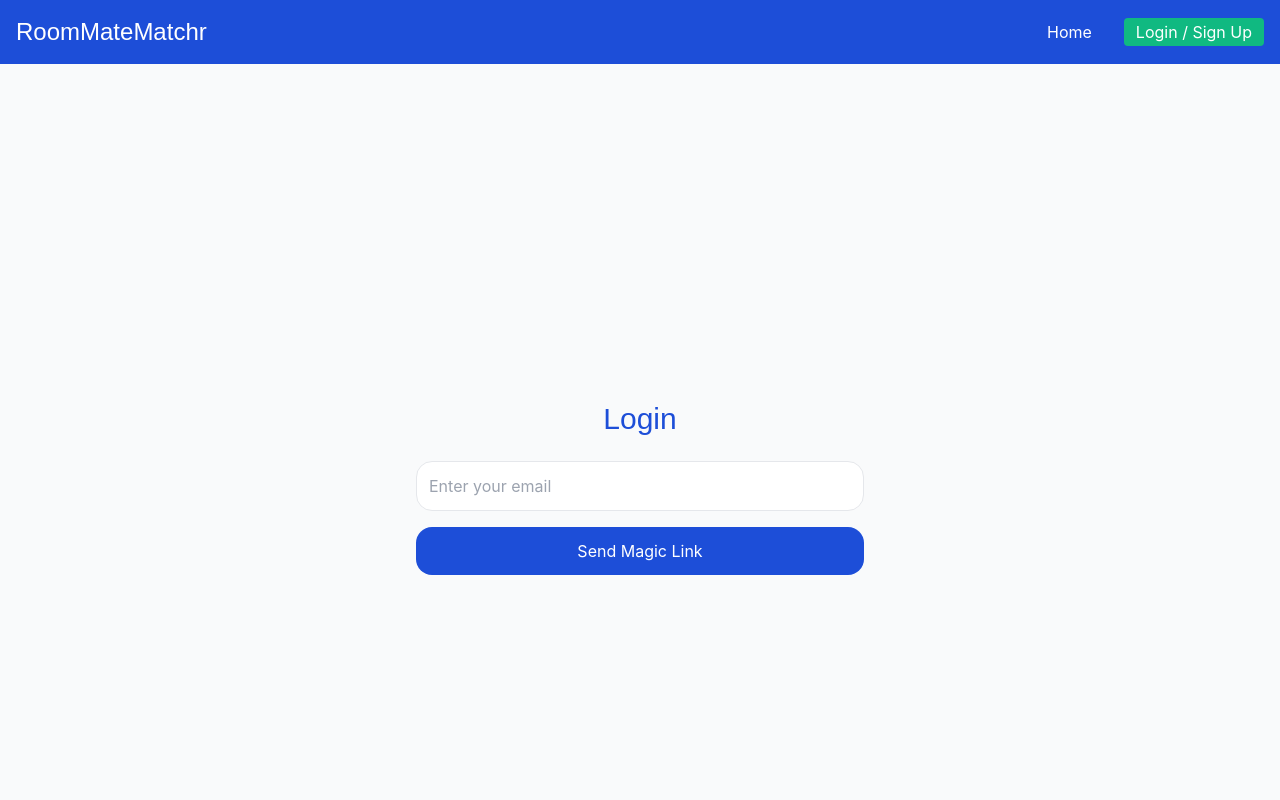
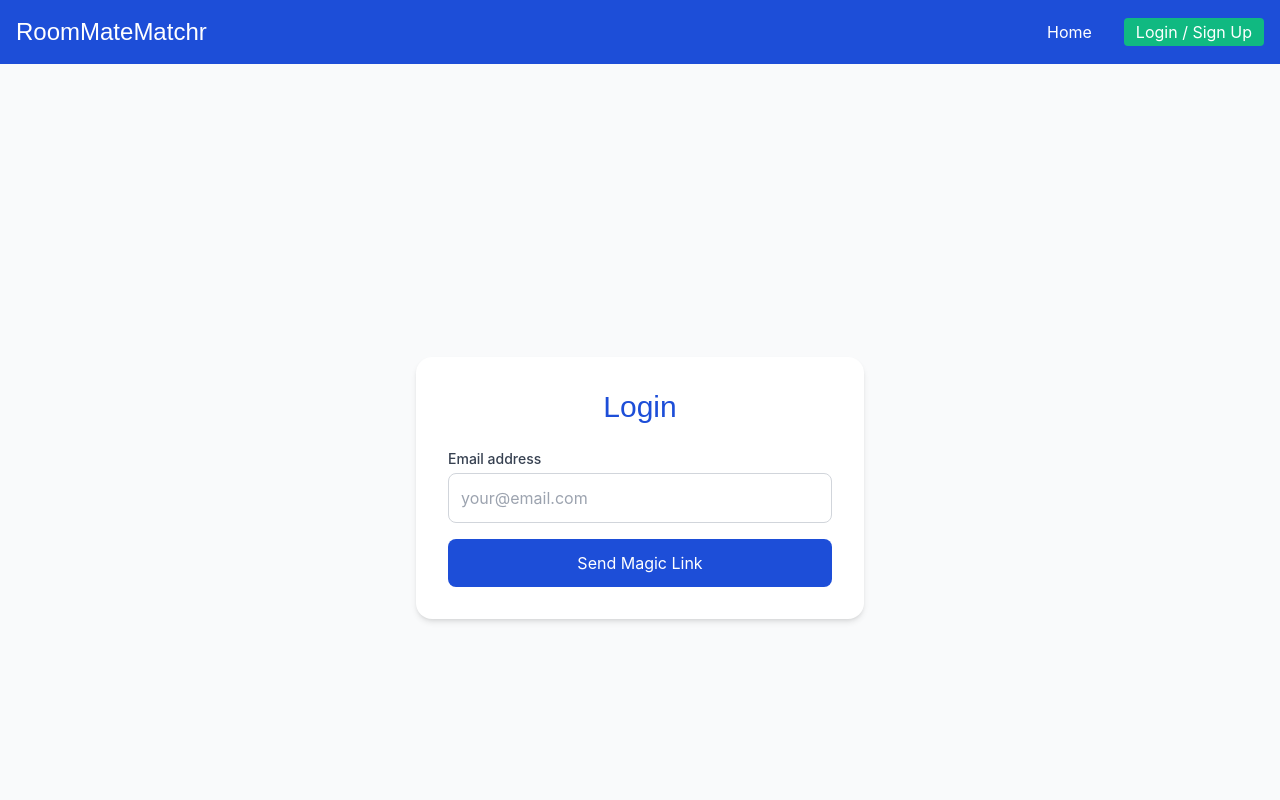
Before and after one commit to NasimK123/RoomMateMatchr, a Next.js app: page /auth in a window 1280 px wide. Shown: the top 800 px of the page. Built offline with nearby package versions, Linux system fonts and the light colour scheme.

Commit message:
fix: optimize auth flow - remove PKCE for magic links, update callback handler

```diff
--- a/pages/auth.tsx
+++ b/pages/auth.tsx
@@ -8,62 +8,91 @@ export default function AuthPage() {
   const [loading, setLoading] = useState(false);
   const [message, setMessage] = useState('');
 
-  // Redirect if already logged in
+  // Fixed session check with proper cleanup
   useEffect(() => {
-    supabase.auth.getSession().then(({ data: { session } }) => {
-      if (session) router.push('/landing');
+    const { data: { subscription } } = supabase.auth.onAuthStateChange((event) => {
+      // Only redirect if coming from callback page
+      if (event === 'SIGNED_IN' && router.pathname === '/auth') {
+        router.push('/landing');
+      }
     });
+
+    return () => subscription.unsubscribe();
   }, []);
 
   const handleLogin = async (e: React.FormEvent) => {
     e.preventDefault();
+    if (!email) return;
+
     setLoading(true);
+    setMessage('');
 
+    try {
       const { error } = await supabase.auth.signInWithOtp({
         email,
         options: {
           emailRedirectTo: `${window.location.origin}/callback`,
+          shouldCreateUser: false // Prevent automatic user creation
         },
       });
 
-    setLoading(false);
-    if (error) {
-      setMessage(error.message);
-    } else {
+      if (error) throw error;
+
       setMessage(`Magic link sent to ${email}! Check your inbox.`);
-      // Store email in localStorage to show on callback page
       localStorage.setItem('tempEmail', email);
       router.push('/callback');
+    } catch (error) {
+      setMessage(error.message || 'Failed to send magic link');
+      console.error('Login error:', error);
+    } finally {
+      setLoading(false);
     }
   };
 
   return (
     <div className="min-h-screen bg-background flex flex-col items-center justify-center px-4">
-      <h1 className="text-3xl font-heading text-primary mb-6">Login</h1>
+      <div className="w-full max-w-md bg-white p-8 rounded-xl shadow-md"> {/* Added container */}
+        <h1 className="text-3xl font-heading text-primary mb-6 text-center">Login</h1>
         {message && (
-        <p className={`mb-4 p-3 rounded-lg ${
+          <p className={`mb-4 p-3 rounded-lg text-center ${
             message.includes('sent') ? 'bg-green-100 text-green-800' : 'bg-red-100 text-red-800'
           }`}>
             {message}
           </p>
         )}
-      <form onSubmit={handleLogin} className="space-y-4 w-full max-w-md">
+        <form onSubmit={handleLogin} className="space-y-4">
+          <div>
+            <label htmlFor="email" className="block text-sm font-medium text-gray-700 mb-1">
+              Email address
+            </label>
             <input
+              id="email"
               type="email"
-          placeholder="Enter your email"
+              placeholder="your@email.com"
               value={email}
               onChange={(e) => setEmail(e.target.value)}
               required
-          className="w-full p-3 border rounded-xl focus:outline-none focus:ring-2 focus:ring-primary"
+              className="w-full p-3 border border-gray-300 rounded-lg focus:outline-none focus:ring-2 focus:ring-primary focus:border-transparent"
+              disabled={loading}
             />
+          </div>
           <button
             type="submit"
             disabled={loading}
-          className="w-full bg-primary text-white py-3 rounded-xl hover:bg-secondary transition disabled:opacity-70"
+            className="w-full bg-primary text-white py-3 rounded-lg hover:bg-secondary transition flex justify-center items-center gap-2 disabled:opacity-70"
           >
-          {loading ? 'Sending...' : 'Send Magic Link'}
+            {loading ? (
+              <>
+                <svg className="animate-spin h-5 w-5 text-white" xmlns="http://www.w3.org/2000/svg" fill="none" viewBox="0 0 24 24">
+                  <circle className="opacity-25" cx="12" cy="12" r="10" stroke="currentColor" strokeWidth="4"></circle>
+                  <path className="opacity-75" fill="currentColor" d="M4 12a8 8 0 018-8V0C5.373 0 0 5.373 0 12h4zm2 5.291A7.962 7.962 0 014 12H0c0 3.042 1.135 5.824 3 7.938l3-2.647z"></path>
+                </svg>
+                Sending...
+              </>
+            ) : 'Send Magic Link'}
           </button>
         </form>
       </div>
+    </div>
   );
 }
--- a/pages/callback.tsx
+++ b/pages/callback.tsx
@@ -1,31 +1,108 @@
-import { useEffect } from 'react';
+import { useEffect, useState } from 'react';
 import { useRouter } from 'next/router';
 import { supabase } from '../supabaseClient';
 
 export default function CallbackPage() {
   const router = useRouter();
-  const email = typeof window !== 'undefined' ? localStorage.getItem('tempEmail') : null;
+  const [email, setEmail] = useState('');
+  const [loading, setLoading] = useState(true);
+  const [error, setError] = useState('');
 
   useEffect(() => {
-    // Check for session when magic link is clicked
-    const { data: { subscription } } = supabase.auth.onAuthStateChange((event) => {
-      if (event === 'SIGNED_IN') {
+    // Get the email from localStorage while waiting for auth confirmation
+    setEmail(localStorage.getItem('tempEmail') || '');
+
+    // Handle magic link authentication
+    const { data: { subscription } } = supabase.auth.onAuthStateChange(
+      async (event, session) => {
+        if (event === 'SIGNED_IN') {
+          try {
+            // Verify the session is valid
+            const { data: { user }, error: userError } = await supabase.auth.getUser();
+
+            if (userError || !user) {
+              throw new Error('Failed to verify user session');
+            }
+
+            // Clean up and redirect
+            localStorage.removeItem('tempEmail');
+            router.push('/landing');
+          } catch (err) {
+            setError(err.message || 'Authentication failed');
+            setLoading(false);
+          }
+        }
+      }
+    );
+
+    // Additional check in case the event was missed
+    const checkSession = async () => {
+      const { data: { session } } = await supabase.auth.getSession();
+      if (session) {
         localStorage.removeItem('tempEmail');
         router.push('/landing');
+      } else {
+        setLoading(false);
       }
-    });
+    };
 
-    return () => subscription.unsubscribe();
+    // Run initial check
+    checkSession();
+
+    // Cleanup
+    return () => {
+      subscription.unsubscribe();
+    };
   }, []);
 
+  if (loading) {
+    return (
+      <div className="min-h-screen flex items-center justify-center">
+        <div className="text-center">
+          <p className="text-xl">Verifying your magic link...</p>
+        </div>
+      </div>
+    );
+  }
+
+  if (error) {
+    return (
+      <div className="min-h-screen flex items-center justify-center">
+        <div className="text-center text-red-500">
+          <p className="text-xl font-bold">Error</p>
+          <p>{error}</p>
+          <button
+            onClick={() => router.push('/auth')}
+            className="mt-4 px-4 py-2 bg-primary text-white rounded"
+          >
+            Back to Login
+          </button>
+        </div>
+      </div>
+    );
+  }
+
   return (
-    <div className="min-h-screen bg-background flex flex-col items-center justify-center px-4">
-      <h1 className="text-3xl font-heading text-primary mb-6">Check Your Email</h1>
-      <p className="text-lg text-muted mb-8">
-        We sent a magic link to <span className="font-bold">{email}</span>.
-        <br />
-        Click it to complete your login.
-      </p>
+    <div className="min-h-screen flex items-center justify-center">
+      <div className="text-center max-w-md p-6 bg-white rounded-lg shadow-md">
+        <h1 className="text-2xl font-bold mb-4">Check Your Email</h1>
+        {email && (
+          <p className="mb-4">
+            We sent a magic link to <span className="font-semibold">{email}</span>
+          </p>
+        )}
+        <p className="text-gray-600">
+          Click the link in your email to complete login.
+        </p>
+        <div className="mt-6">
+          <button
+            onClick={() => router.push('/auth')}
+            className="text-primary underline"
+          >
+            Resend Magic Link
+          </button>
+        </div>
+      </div>
     </div>
   );
 }
--- a/supabaseClient.ts
+++ b/supabaseClient.ts
@@ -8,7 +8,6 @@ export const supabase = createClient(supabaseUrl, supabaseKey, {
   auth: {
     autoRefreshToken: true,
     persistSession: true,
-    detectSessionInUrl: true,
-    flowType: 'pkce' // Recommended for Next.js
+    detectSessionInUrl: false,
   }
 });
```
Lines whose indentation alone changed are shown as unchanged.
